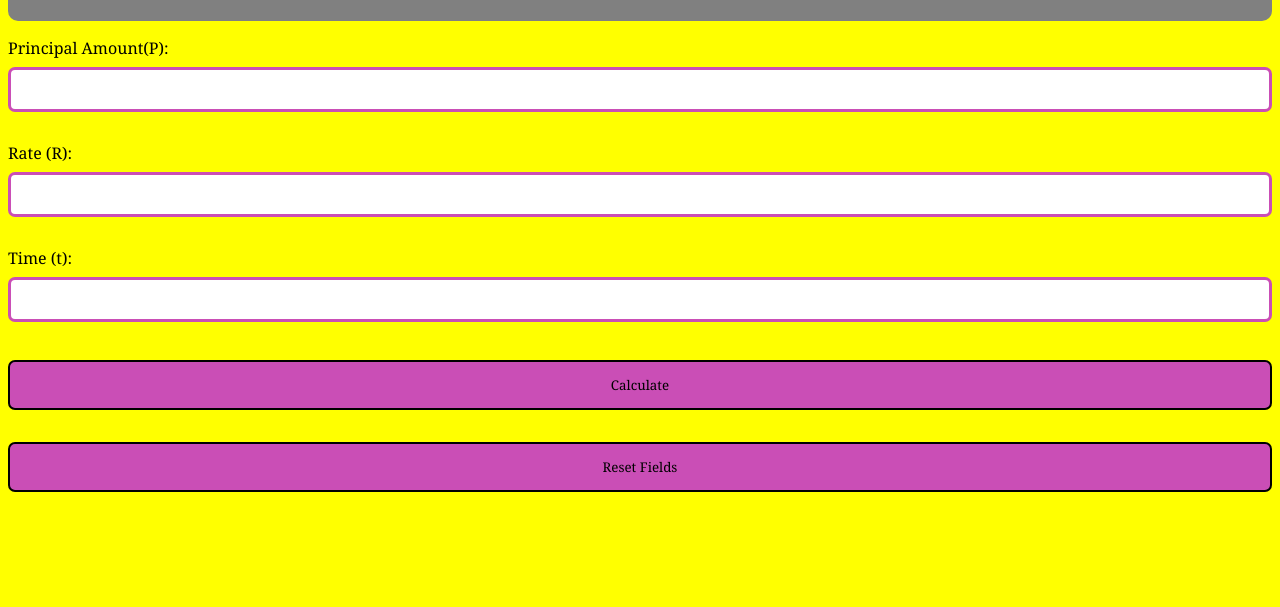
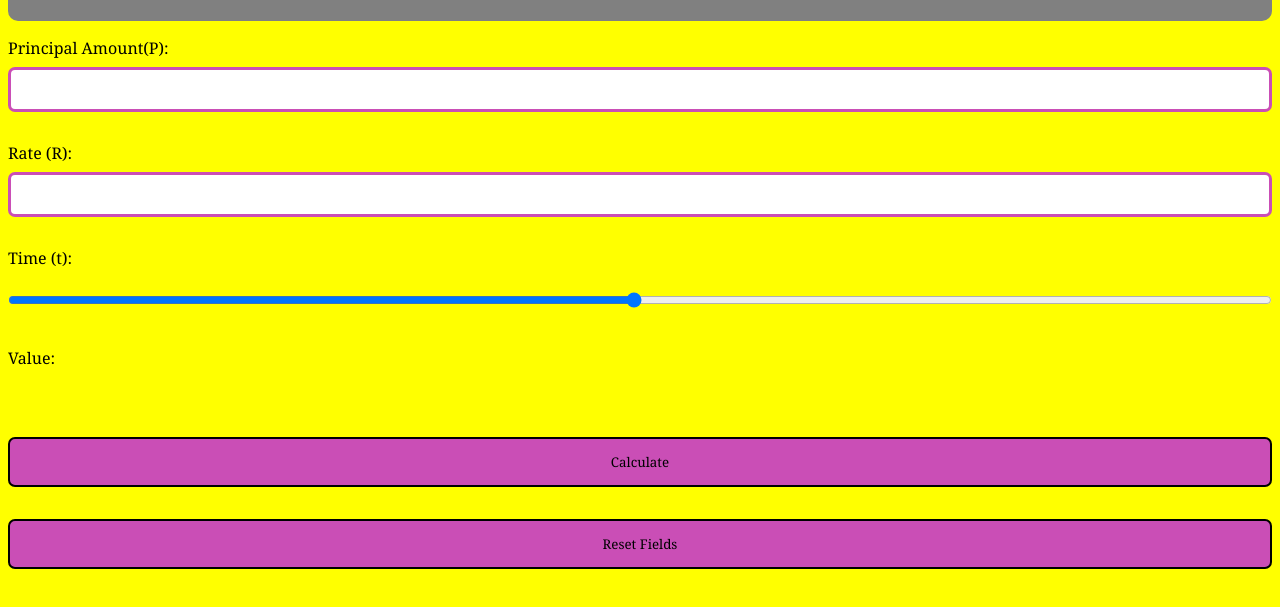
Before and after one commit to thetejasmagade/simpleinterestcalculator, a plain HTML site: page index.html in a window 1280 px wide. Shown: the part 137-744 px from the top of the page. Drawn offline with Linux system fonts and the light colour scheme.

Commit message:
Update index.html

```diff
--- a/index.html
+++ b/index.html
@@ -12,7 +12,8 @@
     <p>
         Principal Amount(P): <input id="p" type="number" required></br></br>
         Rate (R): <input id="r" type="number" required></br></br>
-        Time (t): <input id="n" type="number" required></br></br>
+        Time (t): <input type="range" min="1" max="100" value="50" class="slider" id="myRange">
+  <p>Value: <span id="demo"></span></p></br></br>
         <button onClick="calculate()">Calculate</button>
 
     <p id="result" align="center"></p>
```
